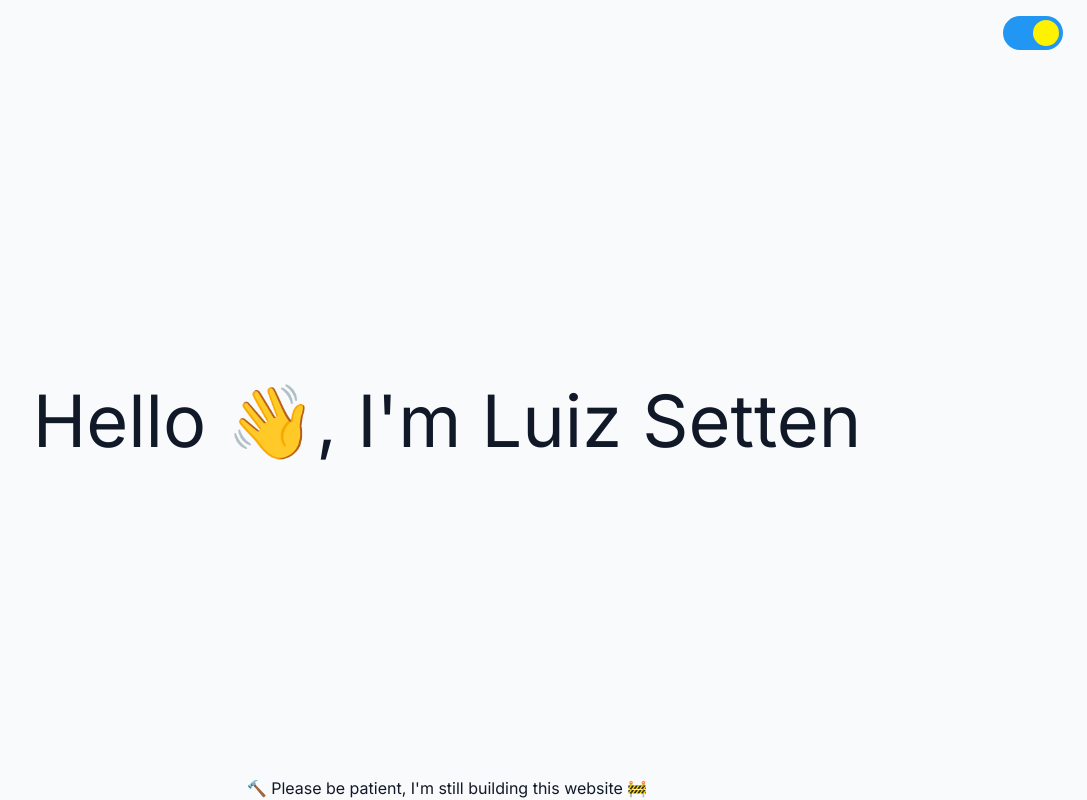
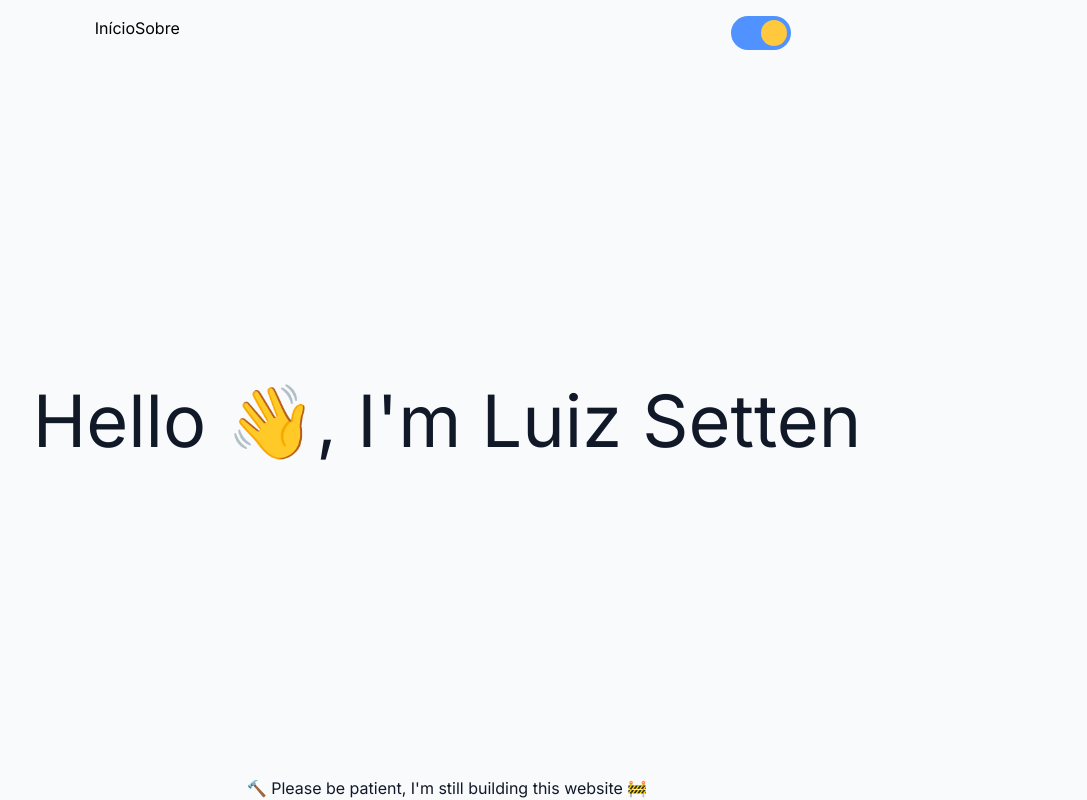
Before and after one commit to luizsetten/luizsetten-portfolio, a Next.js app: page / in a window 1280 px wide. Shown: the whole page, without its empty margins (193-1280 px from the left). Built offline with nearby package versions, Linux system fonts and the light colour scheme.

Commit message:
Creating default layout

```diff
--- /dev/null
+++ b/src/app/components/Header/index.tsx
@@ -0,0 +1,10 @@
+import Link from "next/link";
+
+export default function Header() {
+  return (
+    <div className="flex">
+      <Link href="/">Início</Link>
+      <Link href="/about">Sobre</Link>
+    </div>
+  );
+}
--- a/src/app/components/ThemeSwitcher/style.css
+++ b/src/app/components/ThemeSwitcher/style.css
@@ -43,11 +43,11 @@
 }
 
 input:checked + .slider {
-  background-color: #2196F3;
+  background-color: #5092ff;
 }
 
 input:checked + .slider:before {
-  background-color: rgb(255, 242, 0);
+  background-color: #ffc83d;
 }
 
 input:checked + .slider:before {
--- a/src/app/layout.tsx
+++ b/src/app/layout.tsx
@@ -1,22 +1,49 @@
-import './globals.css'
-import type { Metadata } from 'next'
-import { Inter } from 'next/font/google'
+"use client";
+import "./globals.css";
+import type { Metadata } from "next";
+import { Inter } from "next/font/google";
+import { useState, useEffect } from "react";
+import Header from "./components/Header";
+import ThemeSwitcher from "./components/ThemeSwitcher";
 
-const inter = Inter({ subsets: ['latin'] })
+const inter = Inter({ subsets: ["latin"] });
 
 export const metadata: Metadata = {
-  title: 'Create Next App',
-  description: 'Generated by create next app',
-}
+  title: "Luiz Setten",
+  description: "Hello, welcome to my portfolio",
+};
 
 export default function RootLayout({
   children,
 }: {
-  children: React.ReactNode
+  children: React.ReactNode;
 }) {
+  const [isLight, setIsLight] = useState(true);
+
+  useEffect(() => {
+    if (isLight) {
+      document.getElementById("root")?.classList.remove("dark");
+    } else {
+      document.getElementById("root")?.classList.add("dark");
+    }
+  }, [isLight]);
+
   return (
     <html lang="en">
-      <body className={inter.className}>{children}</body>
+      <body className={inter.className}>
+        <main id="root" className="flex min-h-screen flex-col items-center">
+          <div className="flex min-h-screen min-w-full flex-col items-center justify-between dark:bg-slate-950 bg-slate-50">
+            <div className="flex justify-around min-w-full   p-4">
+              <Header></Header>
+              <ThemeSwitcher
+                isLight={isLight}
+                changeTheme={() => setIsLight((state) => !state)}
+              />
+            </div>
+            {children}
+          </div>
+        </main>
+      </body>
     </html>
-  )
+  );
 }
--- a/src/app/page.tsx
+++ b/src/app/page.tsx
@@ -1,6 +1,5 @@
 "use client";
 import { useEffect, useState } from "react";
-import ThemeSwitcher from "./components/ThemeSwitcher";
 
 export default function Home() {
   const [isLight, setIsLight] = useState(true);
@@ -15,23 +14,12 @@ export default function Home() {
 
   return (
     <>
-      <main id="root" className="flex min-h-screen flex-col items-center">
-        <div className="flex min-h-screen min-w-full flex-col items-center justify-between dark:bg-slate-950 bg-slate-50">
-          <div className="flex min-w-full  justify-end p-4">
-            <ThemeSwitcher
-              isLight={isLight}
-              changeTheme={() => setIsLight((state) => !state)}
-            />
-          </div>
-
       <h1 className="text-7xl dark:text-gray-50 text-gray-900">
         Hello 👋, I&apos;m Luiz Setten
       </h1>
       <p className="dark:text-gray-50 text-gray-900">
         🔨 Please be patient, I&apos;m still building this website 🚧
       </p>
-        </div>
-      </main>
     </>
   );
 }
--- /dev/null
+++ b/src/pages/about.tsx
@@ -0,0 +1,11 @@
+import "@/app/globals.css";
+
+import Header from "@/app/components/Header";
+
+export default function About() {
+  return (
+    <>
+      <div className="flex">Luiz Gustavo Chinelato Setten</div>
+    </>
+  );
+}
```
Lines whose indentation alone changed are shown as unchanged.
